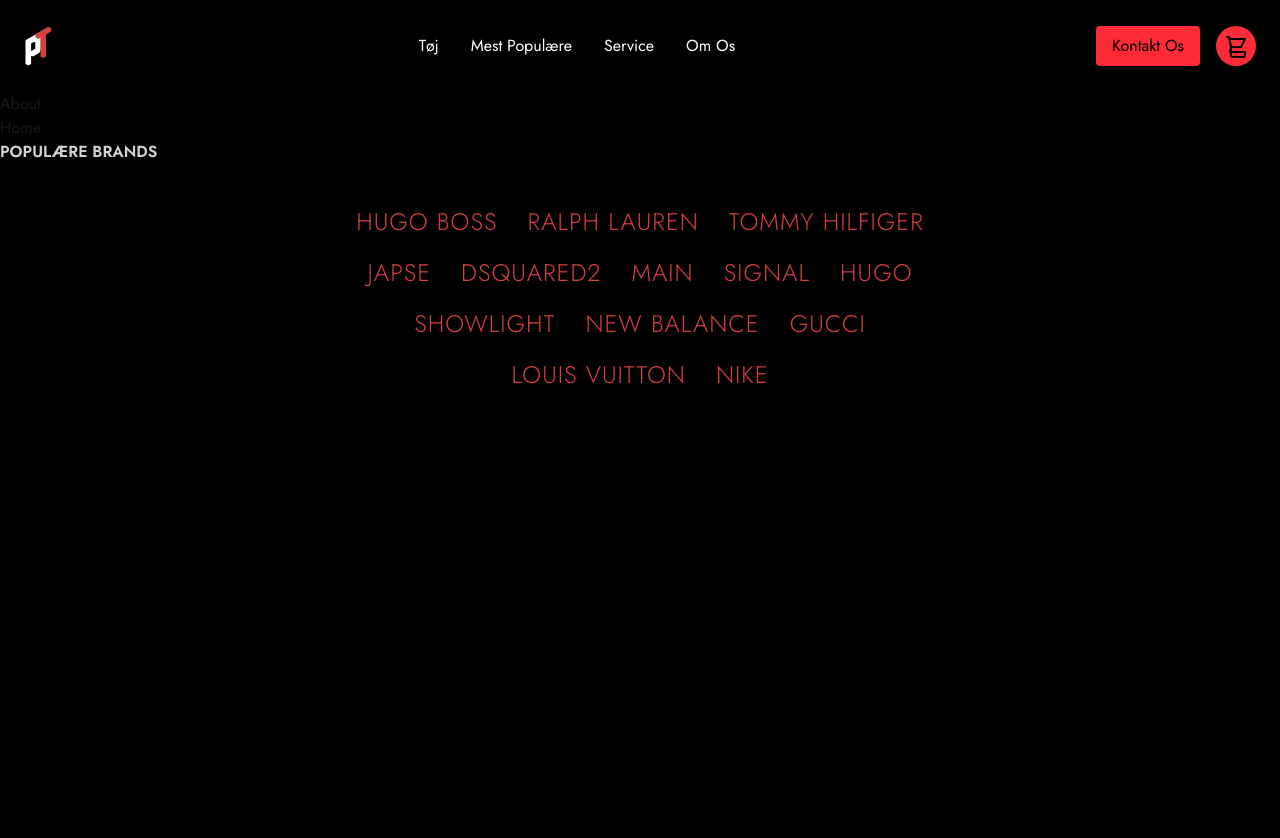
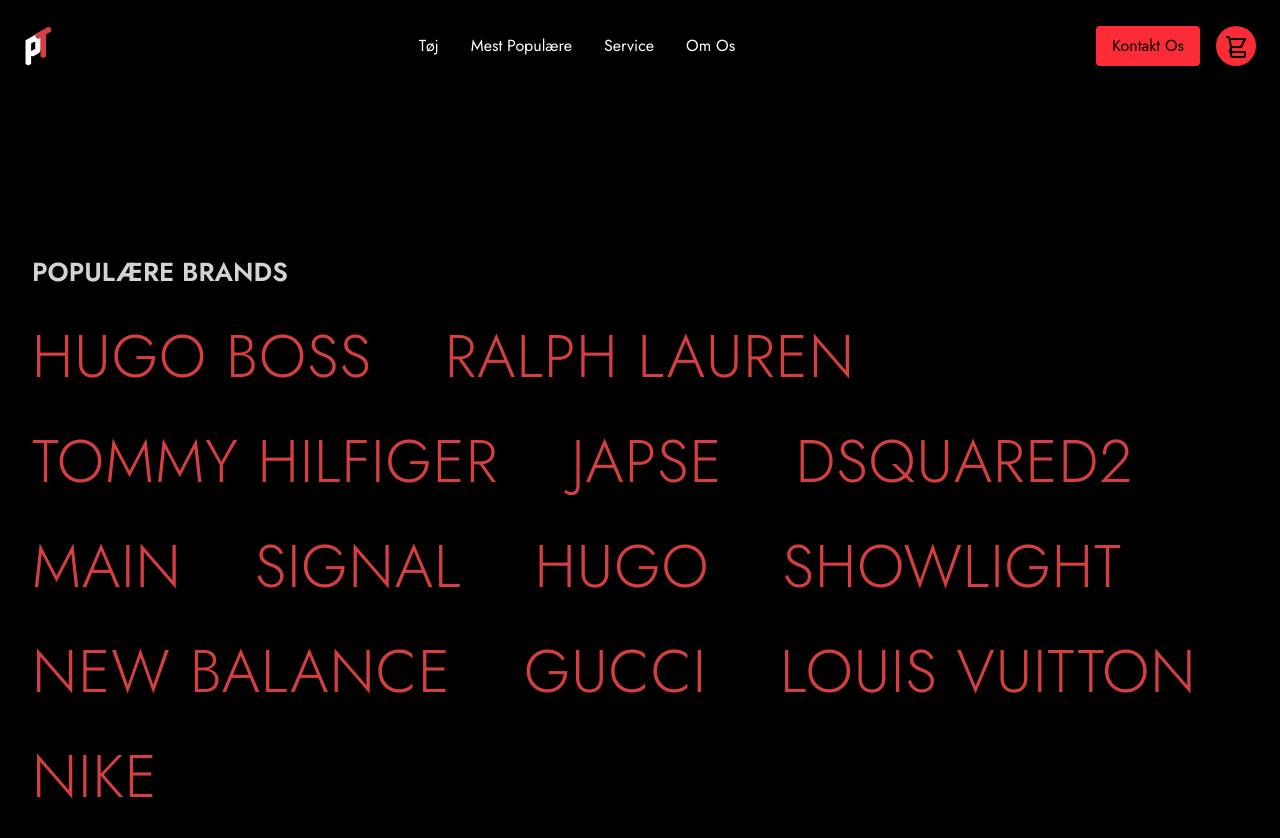
Before and after one commit to ohjenssen/proper-tee, a Next.js app: page /about in a window 1280 px wide. Shown: the top 838 px of the page. Before the commit the page ends 800 px from the top, so only its background shows below. Built offline with nearby package versions, Linux system fonts and the light colour scheme.

Commit message:
SingleView

```diff
--- a/src/app/components/Brands/Brands.jsx
+++ b/src/app/components/Brands/Brands.jsx
@@ -9,7 +9,7 @@
   ];
 
   return (
-    <section>
+    <section style={{ backgroundColor: '#000' }}>
       <h2 className={styles.title}>Populære brands</h2>
       <div className={styles.brandsSection}>
         <div className={styles.brandsContainer}>
--- a/src/app/components/Brands/Brands.module.css
+++ b/src/app/components/Brands/Brands.module.css
@@ -1,28 +1,31 @@
 .title {
   color: lightgray;
   text-transform: uppercase;
-  font-size: 16px;
+  font-size: 26px;
   font-weight: 600;
+  padding: 2rem 2rem 0;
+  margin-top: 81px;
 }
 
 .brandsSection {
   display: flex;
-    justify-content: center;
-    padding: 40px 20px;
+  justify-content: flex-start;
+  padding: 20px 2rem 40px;
+  background-color: #000;
 }
 
 .brandsContainer {
-    max-width: 600px;
+  max-width: 1800px;
   display: flex;
   flex-wrap: wrap;
-    gap: 15px 30px;
-    justify-content: center;
-    align-items: center;
+  gap: 15px 73px;
+  justify-content: flex-start;
+  align-items: flex-start;
 }
 
 .brandName {
-    color: var(--redColor, red);
-    font-size: 24px;
+  color: #D43F3F;
+  font-size: 60px;
   text-transform: uppercase;
   letter-spacing: 1px;
   white-space: nowrap;
--- a/src/app/components/Faq/Faq.module.css
+++ b/src/app/components/Faq/Faq.module.css
@@ -2,11 +2,13 @@
   max-width: 800px;
   margin: 0 auto;
   padding: 20px;
+  margin-top: 300px;
+  margin-bottom: 300px;
 }
 
 .faqItem {
   border-bottom: 1px solid rgba(255, 255, 255, 0.2);
-  margin-bottom: 10px;
+  margin-bottom: 12px;
   padding-bottom: 10px;
 }
 
--- a/src/app/globals.css
+++ b/src/app/globals.css
@@ -2,8 +2,6 @@
 
 :root {
   --background: #000000;
-  --foreground: #171717;
-  --redColor:   #D43F3F;
 }
 
 @theme inline {
@@ -15,7 +13,7 @@
 
 @media (prefers-color-scheme: dark) {
   :root {
-    --background: #0a0a0a;
+    --background: #000000;
     --foreground: #ededed;
   }
 }
--- a/src/app/page.js
+++ b/src/app/page.js
@@ -1,12 +1,64 @@
 import Hero from "./components/Hero/Hero";
 import Banner from "./components/Banner/Banner";
 import Footer from "./components/Footer/Footer";
+import ProductCard from "./components/Productcard/ProductCard";
+import Brands from "./components/Brands/Brands";
+import SingleView from "./components/SingleView/SingleView";
+import Faq from "./components/Faq/Faq";
+import OAuth from 'oauth-1.0a';
+import CryptoJS from 'crypto-js';
 
-export default function Home() {
+async function getProducts() {
+  const oauth = new OAuth({
+    consumer: {
+      key: 'ck_2285e4003e11378f22ee4ece6ecdc195c379050e',
+      secret: 'cs_9e6fb0ffa8c620e88471125b341a979d025ced8a',
+    },
+    signature_method: 'HMAC-SHA1',
+    hash_function(base_string, key) {
+      return CryptoJS.HmacSHA1(base_string, key).toString(CryptoJS.enc.Base64);
+    },
+  });
+
+  const url = 'http://localhost:8082/wp-json/wc/v3/products';
+  const requestData = { url, method: 'GET' };
+  const headers = oauth.toHeader(oauth.authorize(requestData));
+
+  const response = await fetch(url, {
+    headers: { ...headers, 'Content-Type': 'application/json' },
+  });
+
+  const data = await response.json();
+  return Array.isArray(data) ? data : [];
+}
+
+export default async function Home() {
+  const products = await getProducts();
+
   return (
     <main>
       <Hero />
+      <section style={{ padding: '10rem 2rem', backgroundColor: '#000000' }}>
+        <h2 style={{ color: 'white', fontFamily: 'var(--font-jost)', textAlign: 'center', marginBottom: '4rem', fontSize: '2rem', fontWeight: '300' }}>Trend</h2>
+        <div style={{ display: 'grid', gridTemplateColumns: 'repeat(4, 1fr)', gap: '1.5rem', maxWidth: '1200px', margin: '0 auto', justifyContent: 'center' }}>
+          {products.slice(0, 4).map((product) => (
+            <ProductCard
+              key={product.id}
+              product={{
+                id: product.id,
+                name: product.name,
+                price: product.price,
+                image: product.images[0]?.src || '/whiteShirt.svg',
+                alt: product.name,
+              }}
+            />
+          ))}
+        </div>
+      </section>
       <Banner />
+      <Brands />
+      <SingleView />
+      <Faq />
       <Footer />
     </main>
   );
--- a/src/app/shop/[id]/page.js
+++ b/src/app/shop/[id]/page.js
@@ -1,13 +1,55 @@
 import { notFound } from "next/navigation";
 import SingleView from "../../components/SingleView/SingleView";
-import { products } from "../products";
+import OAuth from 'oauth-1.0a';
+import CryptoJS from 'crypto-js';
 
-export default function ProductPage({ params }) {
-  const product = products.find((item) => item.id === params.id);
+async function getProduct(id) {
+  const oauth = new OAuth({
+    consumer: {
+      key: 'ck_2285e4003e11378f22ee4ece6ecdc195c379050e',
+      secret: 'cs_9e6fb0ffa8c620e88471125b341a979d025ced8a',
+    },
+    signature_method: 'HMAC-SHA1',
+    hash_function(base_string, key) {
+      return CryptoJS.HmacSHA1(base_string, key).toString(CryptoJS.enc.Base64);
+    },
+  });
 
-  if (!product) {
+  const url = `http://localhost:8082/wp-json/wc/v3/products/${id}`;
+  const requestData = { url, method: 'GET' };
+  const headers = oauth.toHeader(oauth.authorize(requestData));
+
+  const response = await fetch(url, {
+    headers: { ...headers, 'Content-Type': 'application/json' },
+  });
+
+  const data = await response.json();
+  return data;
+}
+
+export default async function ProductPage({ params }) {
+  const { id } = await params;
+  const product = await getProduct(id);
+
+  if (!product || product.code) {
     notFound();
   }
 
-  return <SingleView product={product} />;
+  return <SingleView product={{
+    id: product.id,
+    name: product.name,
+    price: product.price,
+    image: product.images[0]?.src || '/whiteShirt.svg',
+    description: product.description?.replace(/<[^>]*>/g, '') || '',
+    sizes: ['XS', 'S', 'M', 'L', 'XL'],
+    material: '100% Cotton',
+    care: 'Machine wash cold, hang dry',
+    measurements: [
+      { size: 'XS', chest: '46 mm', length: '65 mm' },
+      { size: 'S', chest: '48 mm', length: '67 mm' },
+      { size: 'M', chest: '50 mm', length: '69 mm' },
+      { size: 'L', chest: '52 mm', length: '71 mm' },
+      { size: 'XL', chest: '54 mm', length: '73 mm' },
+    ],
+  }} />;
 }
```
Also changed, not shown: public/kleinstoffyShirt.png (added), public/kvalqpShirt.png (added). Lines whose indentation alone changed are shown as unchanged.
